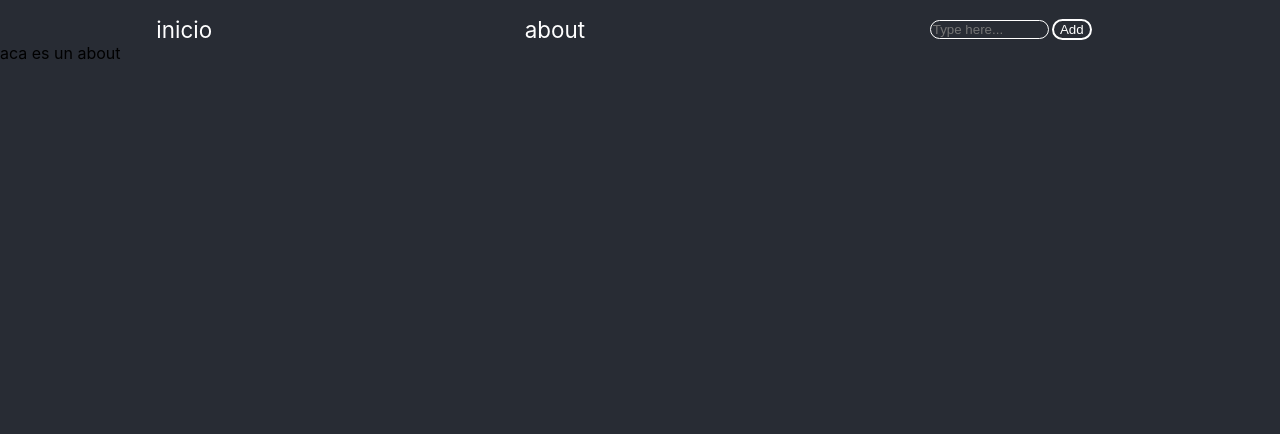
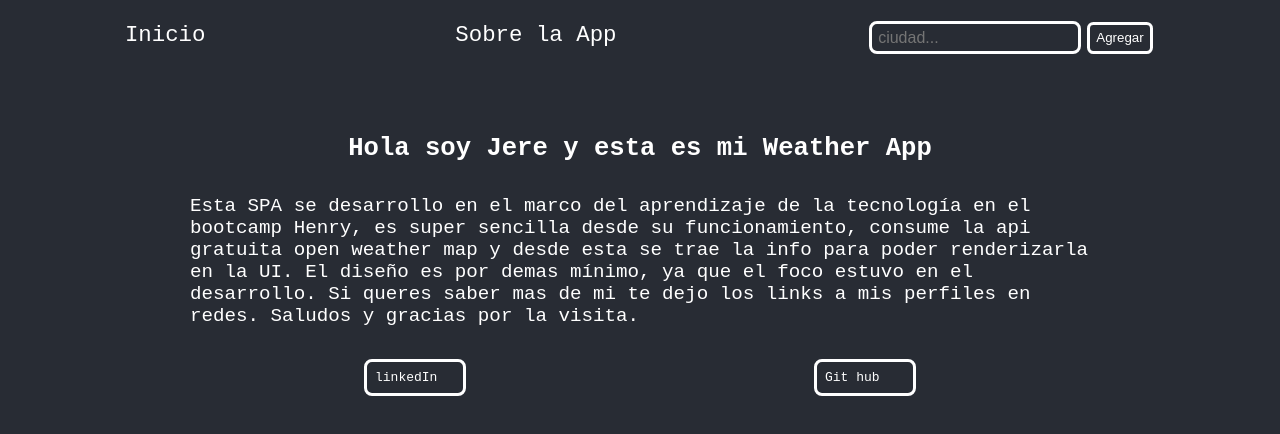
Before and after one commit to jeremiasfolgado/ReactWeatherApp, a React (Create React App) app: page /about in a window 1280 px wide. Shown: the top 434 px of the page. Built offline with nearby package versions, Linux system fonts and the light colour scheme; no server answers.

Commit message:
finish css

```diff
--- a/src/App.css
+++ b/src/App.css
@@ -1,7 +1,7 @@
 .App {
 
   transition: all 0.5s ease-out;
-
+  font-family: monospace;
 
   margin: auto;
   display: flex;
--- a/src/components/About/About.css
+++ b/src/components/About/About.css
@@ -0,0 +1,34 @@
+.sobre-mi-container{
+    display: flex;
+    flex-direction: column;
+
+
+}
+.sobre-mi-container span{
+    font-size: 1.2rem;
+}
+
+.title{
+    margin-bottom: 2rem;
+    font-size: 1.6rem;
+}
+.actions-container{
+    display: flex;
+    flex-direction: row;
+    margin-bottom: 3rem;
+    margin-top:2rem;
+    justify-content: space-around;
+
+
+}
+.action{
+    border: 3px solid white;
+    border-radius: 0.5rem;
+    padding: 0.5rem;
+    width: 5rem;
+}
+
+.link-action{
+    text-decoration: none;
+    color: white;
+}
--- a/src/components/About/About.js
+++ b/src/components/About/About.js
@@ -1,9 +1,30 @@
 import React from 'react'
+import './About.css'
 
 const About = ()=>{
     return (
-        <div>
-            aca es un about
+        <div className="main-container">
+            <div className="sobre-mi-container">
+                <h2 className="title">Hola soy Jere y esta es mi Weather App</h2>
+                <span>
+                Esta SPA se desarrollo en el marco del aprendizaje de la tecnología en el bootcamp Henry, es super sencilla desde su funcionamiento, consume la api gratuita open weather map y desde esta se trae la info para poder renderizarla en la UI. El diseño es por demas mínimo, ya que el foco estuvo en el desarrollo. Si queres saber mas de mi te dejo los links a mis perfiles en redes. Saludos y gracias por la visita.
+                </span>
+            </div>
+            <div>
+
+                <div className="actions-container">
+                    <a className="link-action" href="https://www.linkedin.com/in/jeremias-folgado-fullstack-developer/">
+                        <div className="action">linkedIn</div>
+                    </a>
+
+                    <a className="link-action" href="https://github.com/jeremiasfolgado">
+                        <div className="action">
+                            Git hub
+                        </div>
+                    </a>
+                </div>
+            </div>
+
         </div>
     )
 }
--- a/src/components/Card/Card.css
+++ b/src/components/Card/Card.css
@@ -2,7 +2,7 @@
     border: 8px solid white;
     color:white;
     border-radius: 10px;
-    width: 250px;
+    width: 280px;
     height: 300px;
     margin: 2rem;
     display: flex;
@@ -41,7 +41,14 @@
     text-decoration: none;
     color: white;
 }
+.button{
+    border: 3px solid white;
+    border-radius: 0.5rem;
+    padding: 0.5rem;
+}
 .button:hover{
+    background-color: white;
+    color: #282c34 ;
     cursor: pointer;
 
 }
--- a/src/components/Card/Card.js
+++ b/src/components/Card/Card.js
@@ -7,8 +7,8 @@ const Card = ({city, onClose}) =>{
     return (
         <div className="card">
             <div className="row-one">
-                <span>{city.temp} °</span>
-                <img src={`http://openweathermap.org/img/wn/${city.icon}@2x.png`} alt="weather icon"></img>
+                <span>{city.temp}°</span>
+                <img src={`https://openweathermap.org/img/wn/${city.icon}@2x.png`} alt="weather icon"></img>
             </div>
             <div className="row-two">
                 <h4>{city.name}</h4>
@@ -26,8 +26,15 @@ const Card = ({city, onClose}) =>{
 
 
             <div className="call-to-action" >
+                <Link className="link-detail" to={`/city/${city.id}`}>
+                    <div className='button' >
+                        Más info
+                    </div>
+                </Link>
+
                 <div className="button" onClick={()=> onClose(city.id)} >quit </div>
-                <Link className="link-detail" to={`/city/${city.id}`}>more details</Link>
+
+
             </div>
 
         </div>
--- a/src/components/CityDetail/CityDetail.css
+++ b/src/components/CityDetail/CityDetail.css
@@ -1,5 +1,6 @@
 .main-container{
     width: 90%;
+    max-width: 900px;
     margin: auto;
     color: white;
     margin-top: 2rem;
@@ -15,10 +16,10 @@
 .icon-title{
     display: flex;
     flex-direction: column;
-    justify-content: space-around;
+    justify-content: center;
     align-items: center;
-    padding-bottom: 1rem;
     font-size: 2rem;
+    margin-bottom: 2rem;
 }
 .aditional-info{
     width: 100%;
@@ -26,6 +27,7 @@
     justify-content: space-around;
     font-size: 1.4rem;
     margin-bottom: 2rem;
+    margin-top: 1rem;
 
 
 }
--- a/src/components/CityDetail/CityDetail.js
+++ b/src/components/CityDetail/CityDetail.js
@@ -17,7 +17,7 @@ const CityDetail = ({city}) =>{
             <div className="detail-container">
             <div className="icon-title">
                 <h4>{city.name}</h4>
-                <img src={`http://openweathermap.org/img/wn/${city.icon}@4x.png`} alt="weather icon"></img>
+                <img src={`https://openweathermap.org/img/wn/${city.icon}@4x.png`} alt="weather icon"></img>
                 <span>{city.description}</span>
             </div>
             <div className="aditional-info">
--- a/src/components/NavBar/NavBar.css
+++ b/src/components/NavBar/NavBar.css
@@ -2,6 +2,7 @@
 
     width: 100%;
     display: flex;
+    flex-wrap: wrap;
     justify-content: space-around;
     align-items: center;
     padding-top: 1rem;
--- a/src/components/NavBar/NavBar.js
+++ b/src/components/NavBar/NavBar.js
@@ -10,10 +10,10 @@ const NavBar = ({onSearch}) =>{
     return (
         <div className='nav'>
             <Link className="link-detail" to="/">
-                <span>inicio</span>
+                <span>Inicio</span>
             </Link>
             <Link className="link-detail" to="/about">
-                <span>about</span>
+                <span>Sobre la App</span>
             </Link>
             <SearchBar onSearch={onSearch}/>
 
--- a/src/components/SearchBar/SearchBar.css
+++ b/src/components/SearchBar/SearchBar.css
@@ -1,21 +1,38 @@
 .form{
+    margin-top: 0.3rem;
     display: flex;
     align-items: center;
     justify-content: center;
-    max-width: 40%;
+
 }
 .input-city{
     background-color: #282c34;
     color: white;
-    border-radius: 1rem;
-    border: 1px solid white;
-    max-width: 50%;
+    border-radius: 0.5rem;
+    border: 3px solid white;
+    font-size: 1rem;
+    height: 1.6rem;
+    width: 70%;
+
+
 
 }
 .add{
     color: white;
     background-color: #282c34;
-    margin-left: 0.2rem;
-    border-radius: 1rem;
-    border: 2px solid white;
+    margin-left: 0.4rem;
+    border-radius: 0.4rem;
+    border: 3px solid white;
+    height: 2rem;
+
+
 }
+@media (max-width:500px) {
+    .form{
+        width: 80%;
+        margin: auto;
+        margin-top: 2rem;
+
+    }
+
+}
--- a/src/components/SearchBar/SearchBar.js
+++ b/src/components/SearchBar/SearchBar.js
@@ -15,8 +15,8 @@ const SearchBar = ({onSearch}) =>{
 
     return (
         <form onSubmit={e=>handleSubmit(e)} className="form">
-            <input className="input-city" type='text' placeholder='Type here...' value={cityName} onChange={e => setCityName(e.target.value)} />
-            <input className="add" type='submit' value="Add"/>
+            <input className="input-city" type='text' placeholder=' ciudad...' value={cityName} onChange={e => setCityName(e.target.value)} />
+            <button className="add" type='submit' value="Add">Agregar</button>
 
         </form>
     )
```
